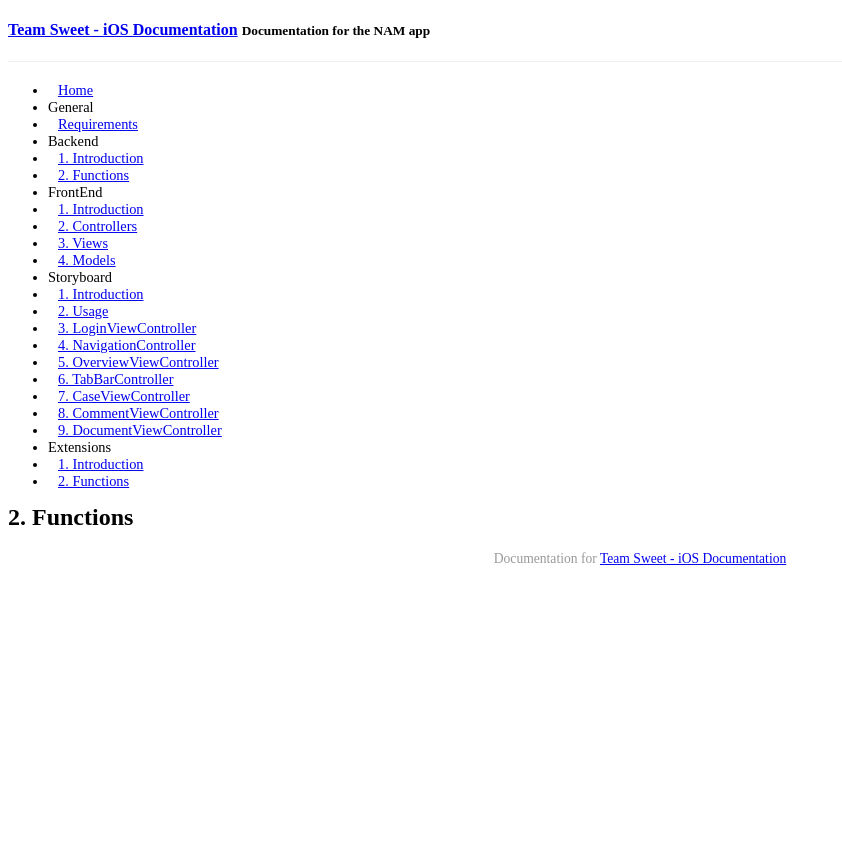
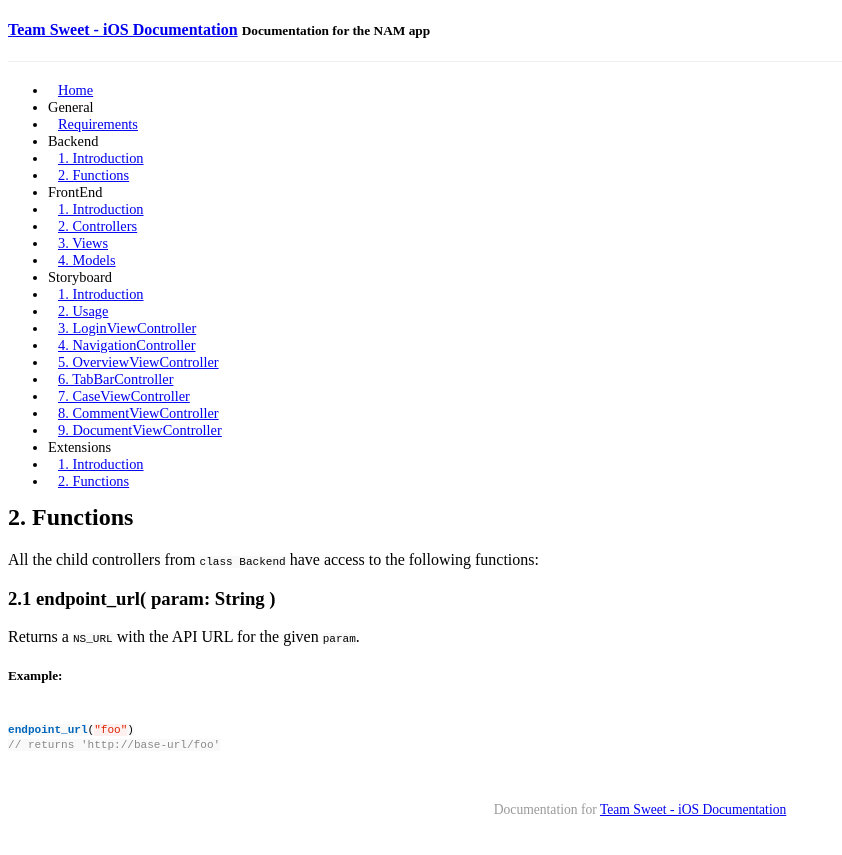
Before and after one commit to Aspoz/Sweet-iOS-Docs, a Jekyll site: the page built from _posts/2015-01-12-backend-functions.md, in a window 1280 px wide. Shown: the top 855 px of the page, without its empty margins (0-842 px from the left). Built offline with Jekyll 4.4.1, drawn with Linux system fonts in a browser that asks for light colours; Markdown is read by kramdown in place of the engine named in the settings; a style sheet for code colours, icons or effects is not loaded.

Commit message:
Add backend functions content

````diff
--- a/_posts/2015-01-12-backend-functions.md
+++ b/_posts/2015-01-12-backend-functions.md
@@ -4,3 +4,17 @@ title: "2. Functions"
 category: back
 date: 2015-01-12 16:27:36
 ---
+
+All the child controllers from `class Backend` have access to the following functions:
+
+### 2.1 endpoint_url( param: String )
+Returns a `NS_URL` with the API URL for the given `param`.
+
+##### Example:
+```swift
+
+endpoint_url("foo")
+// returns 'http://base-url/foo'
+
+
+```
````
